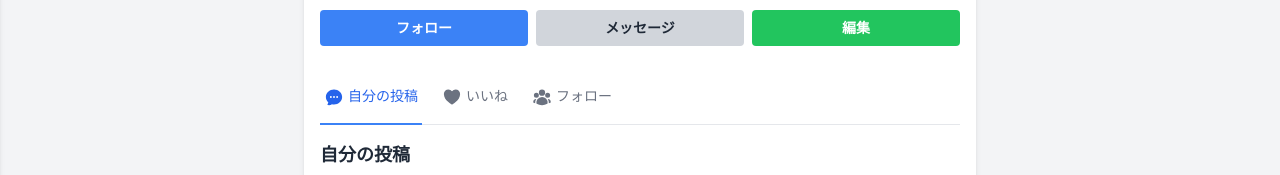
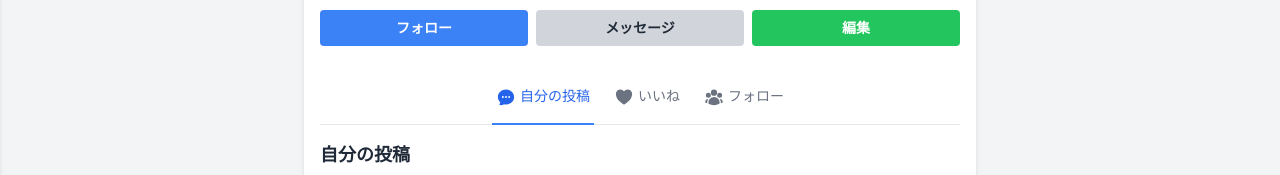
Before and after one commit to ajdjaiuoapooiad/rails-next-port3-frontend, a Next.js app: page /users/profile/1 in a window 1280 px wide. Shown: the part 454-629 px from the top of the page. Built offline with nearby package versions, Linux system fonts and the light colour scheme; no server answers.

Commit message:
profilePage navbar追加

```diff
--- a/src/app/users/profile/[id]/page.tsx
+++ b/src/app/users/profile/[id]/page.tsx
@@ -76,8 +76,8 @@ const ProfilePage: React.FC = () => {
           </div>
 
           {/* ナビゲーションバー */}
-          <div className="mt-6 border-b border-gray-200">
-            <nav className="-mb-px flex space-x-4" aria-label="Tabs">
+          <div className="mt-6 border-b border-gray-200 w-full flex justify-center">
+            <nav className="-mb-px flex space-x-4 max-w-3xl mx-auto" aria-label="Tabs">
               <button
                 onClick={() => setActiveTab('posts')}
                 className={`whitespace-nowrap py-4 px-1 border-b-2 font-medium text-sm ${
@@ -86,6 +86,7 @@ const ProfilePage: React.FC = () => {
                     : 'border-transparent text-gray-500 hover:text-gray-700 hover:border-gray-300 focus:outline-none focus:border-gray-400'
                 }`}
               >
+
                 <svg xmlns="http://www.w3.org/2000/svg" viewBox="0 0 24 24" fill="currentColor" className="h-5 w-5 mr-1 inline-block">
                   <path fillRule="evenodd" d="M4.804 21.644A6.707 6.707 0 0 0 6 21.75a6.721 6.721 0 0 0 3.583-1.029c.774.182 1.584.279 2.417.279 5.322 0 9.75-3.97 9.75-9 0-5.03-4.428-9-9.75-9s-9.75 3.97-9.75 9c0 2.409 1.025 4.587 2.674 6.192.232.226.277.428.254.543a3.73 3.73 0 0 1-.814 1.686.75.75 0 0 0 .44 1.223ZM8.25 10.875a1.125 1.125 0 1 0 0 2.25 1.125 1.125 0 0 0 0-2.25ZM10.875 12a1.125 1.125 0 1 1 2.25 0 1.125 1.125 0 0 1-2.25 0Zm4.875-1.125a1.125 1.125 0 1 0 0 2.25 1.125 1.125 0 0 0 0-2.25Z" clipRule="evenodd" />
                 </svg>
```
